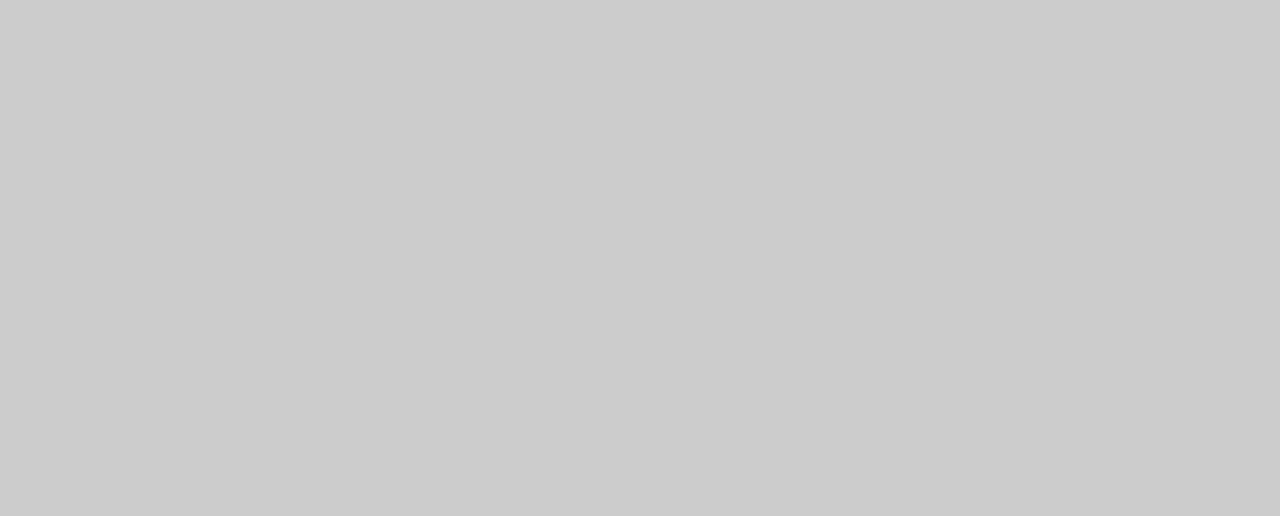
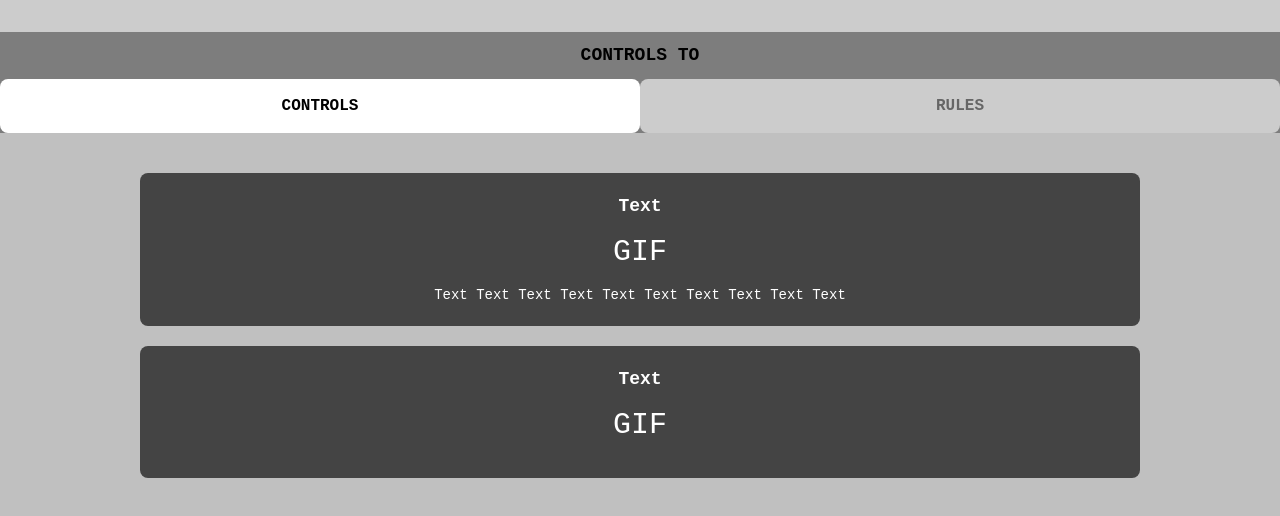
Before and after one commit to rial-git/reach69, a React (Vite) app: page /howToPlay in a window 1280 px wide. Before the commit this address had no page. Shown: the top 516 px of the page. Built offline with nearby package versions, Linux system fonts and the light colour scheme.

Commit message:
how to play

```diff
--- a/src/components/App.jsx
+++ b/src/components/App.jsx
@@ -2,6 +2,7 @@ import { useState } from 'react';
 import { BrowserRouter as Router, Routes, Route, useNavigate } from 'react-router-dom';
 import '../css/App.css';
 import Level1 from './level1';
+import HTP from './howToPlay';
 
 
 function App() {
@@ -17,7 +18,7 @@ function App() {
       <div className='btnRow'>
         <button type="button" id='logInBtn' className="btn btn-outline-dark">Log In</button>
         <button type="button" id='playBtn' className="btn btn-dark" onClick={() => navigate('/level1')}>Play</button>
-        <button type="button" id='modesBtn' className="btn btn-outline-dark">Modes</button>
+        <button type="button" id='modesBtn' className="btn btn-outline-dark" onClick={() => navigate('/howToPlay')}>Modes</button>
       </div>
     </>
   );
@@ -29,6 +30,8 @@ function AppWrapper() {
       <Routes>
         <Route path="/" element={<App />} />
         <Route path="/level1" element={<Level1 />} />
+        <Route path="/howToPlay" element={<HTP />} />
+
       </Routes>
     </Router>
   );
--- /dev/null
+++ b/src/components/howToPlay.jsx
@@ -0,0 +1,49 @@
+import React, { useState } from 'react';
+import '../css/howToPlay.css';
+
+export default function CheckoutPage() {
+  const [activeTab, setActiveTab] = useState('controls');
+
+  return (
+    <div className="checkout-page">
+          <div className="tab-title">
+            {activeTab === 'controls' ? 'CONTROLS TO' : 'RULES TO'}<br />
+          </div>
+          <div className="tab-buttons">
+            <button
+              className={activeTab === 'controls' ? 'active' : ''}
+              onClick={() => setActiveTab('controls')}
+            >
+              CONTROLS
+            </button>
+            <button
+              className={activeTab === 'rules' ? 'active' : ''}
+              onClick={() => setActiveTab('rules')}
+            >
+              RULES
+            </button>
+          </div>
+
+
+      <div className="tab-content">
+        {activeTab === 'controls' ? (
+          <div className="controls-content">
+            <div className="block">
+              <div className="text">Text</div>
+              <div className="gif">GIF</div>
+              <div className="paragraph">Text Text Text Text Text Text Text Text Text Text</div>
+            </div>
+            <div className="block">
+              <div className="text">Text</div>
+              <div className="gif">GIF</div>
+            </div>
+          </div>
+        ) : (
+          <div className="rules-content">
+            <div className="rules-text">ITHU ALOIKANAM</div>
+          </div>
+        )}
+      </div>
+    </div>
+  );
+}
--- /dev/null
+++ b/src/css/howToPlay.css
@@ -0,0 +1,127 @@
+/* Remove margins and enforce full size */
+
+/* Root container spans full screen */
+/* Add to your CSS */
+
+.checkout-page * {
+  box-sizing: border-box;
+}
+.checkout-page {
+  height: 100vh;
+  width: 100vw;
+  display: flex;
+  flex-direction: column;
+  background-color: #7d7d7d;
+  color: black;
+  overflow: hidden;
+  margin: 0 !important;
+  padding: 0 !important;
+  font-family: monospace;
+  box-sizing: border-box;
+}
+
+
+/* Tab section */
+.tab-section {
+  text-align: center;
+  width: 100%;
+}
+
+/* Tab header: title + buttons */
+.tab-header {
+  display: flex;
+  flex-direction: column;
+  align-items: center;
+}
+
+.tab-title {
+  font-size: 18px;
+  font-weight: bold;
+  margin: 10px;
+}
+
+.reach {
+  font-size: 14px;
+  color: white;
+}
+
+.logo {
+  font-size: 22px;
+  margin-left: 5px;
+}
+
+/* Tab switch buttons */
+.tab-buttons {
+  display: flex;
+  width: 100%;
+}
+
+.tab-buttons button {
+  flex: 1;
+  padding: 15px;
+  background: #ccc;
+  border: none;
+  font-weight: bold;
+  color: #666;
+  cursor: pointer;
+  font-size: 16px;
+}
+
+.tab-buttons .active {
+  background: white;
+  color: black;
+}
+
+/* Tab content area */
+.tab-content {
+  flex: 1;
+  background-color: #c0c0c0;
+  display: flex;
+  justify-content: center;
+  align-items: center;
+  width: 100%;
+}
+
+/* Shared content styles */
+.controls-content, .rules-content {
+  width: 100%;
+  height: 100%;
+  padding: 30px;
+  box-sizing: border-box;
+  display: flex;
+  flex-direction: column;
+  align-items: center;
+  overflow-y: auto;
+}
+
+/* Block elements inside content */
+.block {
+  background: #444;
+  color: white;
+  padding: 20px;
+  margin: 10px;
+  width: 100%;
+  max-width: 1000px;
+  text-align: center;
+  border-radius: 8px;
+}
+
+.text {
+  font-weight: bold;
+  font-size: 18px;
+  margin-bottom: 10px;
+}
+
+.gif {
+  font-size: 30px;
+  margin-bottom: 10px;
+}
+
+.paragraph {
+  font-size: 14px;
+}
+
+.rules-text {
+  font-size: 22px;
+  font-weight: bold;
+}
```
